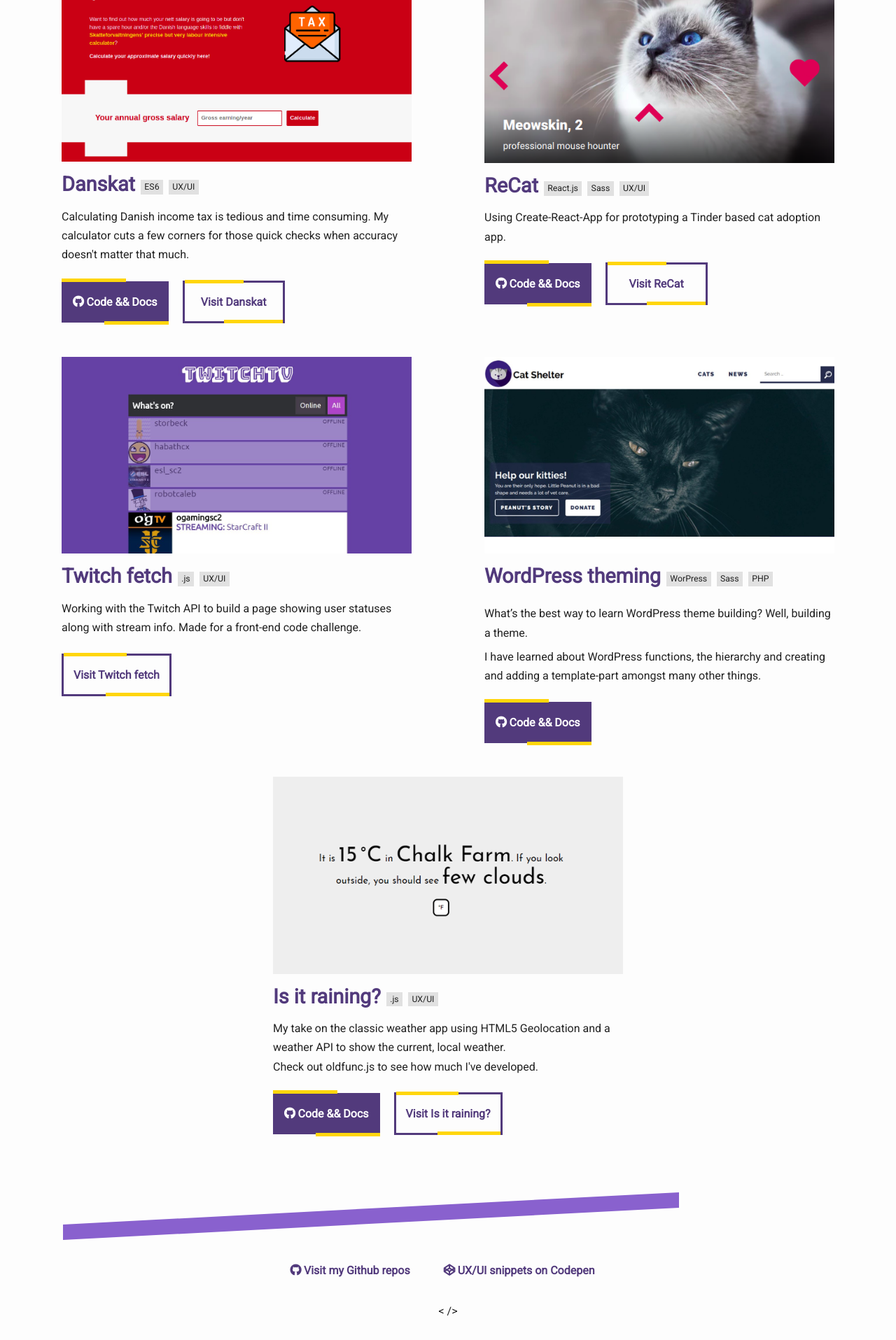
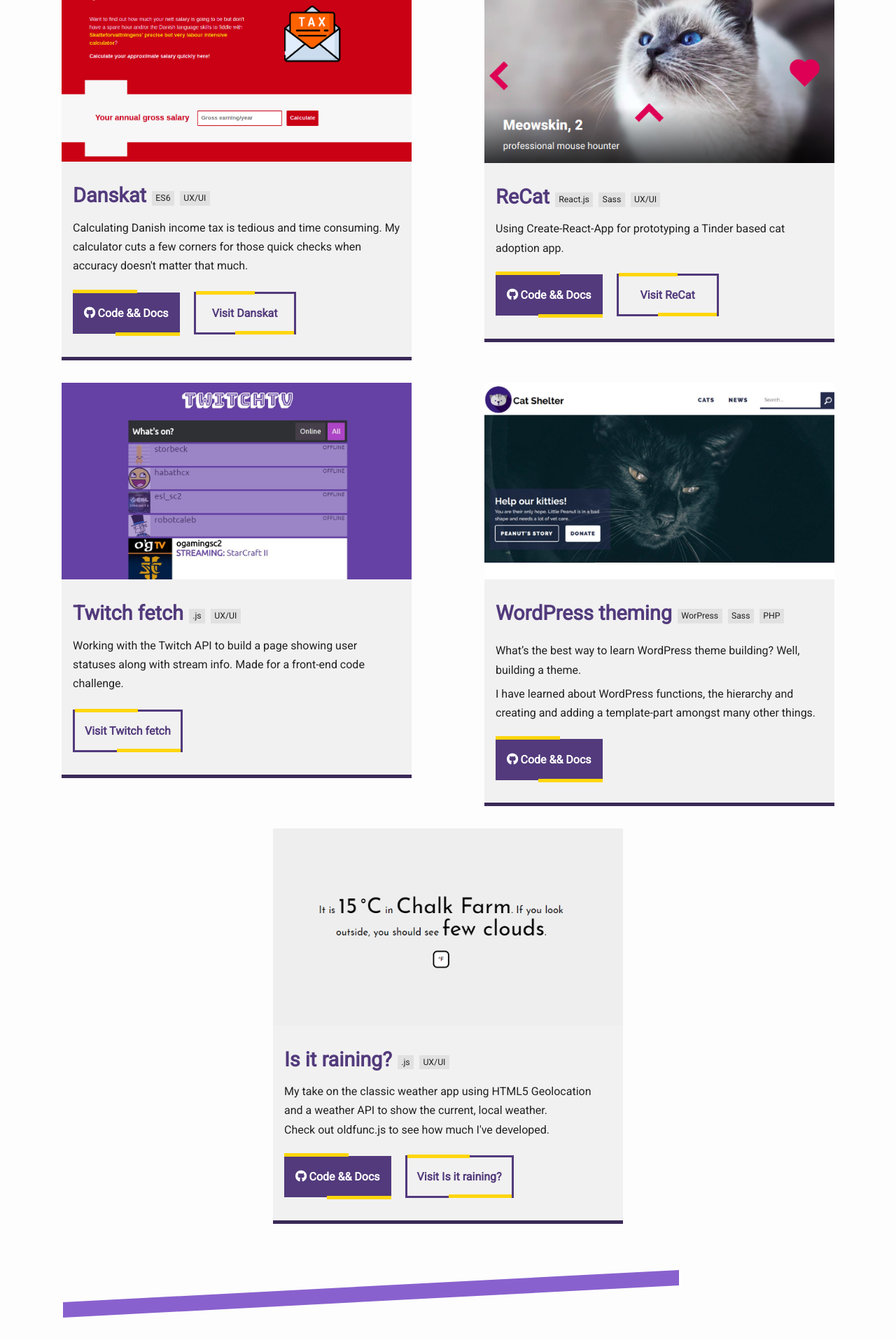
Before and after one commit to krisztin/krisztin.github.io, a Jekyll site: the page built from index.html, in a window 1280 px wide. Shown: the part 816-2731 px from the top of the page at 70% size. Built offline with Jekyll 4.4.1, drawn with Linux system fonts in a browser that asks for light colours; nearby versions of some CDN libraries.

Commit message:
adding grey bg for project cards

```diff
--- a/_includes/projects.html
+++ b/_includes/projects.html
@@ -3,6 +3,7 @@
   {% for project in site.data.projects %}
   <article class="flex-item project">
     <img src="{{ site.baseurl }}/assets/img/{{ project.img }}">
+    <div class="project-meta">
       <div class="flex-container">
         <h3>{{ project.title }}</h3>
           {% for tag in project.tags %}
@@ -16,6 +17,7 @@
       {% if project.primary-link != null %}
         <a class="btn btn-light--ghost" href="{{ project.primary-link }}" target="_blank">Visit {{ project.title }}</a>
       {% endif %}
+    </div>
   </article>
   {% endfor %}
 
--- a/_sass/minima/_layout.scss
+++ b/_sass/minima/_layout.scss
@@ -296,7 +296,8 @@
   min-width: 400px;
   max-width: 500px;
   flex: 1;
-  padding: $base-font-size;
+  margin: $base-font-size;
+  background-color: #f1f1f1;
 
   .tag {
     font-size: $base-font-size / 1.3;
@@ -314,6 +315,11 @@
   }
 }
 
+.project-meta {
+  padding: $base-font-size;
+  border-bottom: 5px solid $colour-primary--dark;
+}
+
 /**
  * Footer
  */
```
Lines whose indentation alone changed are shown as unchanged.
